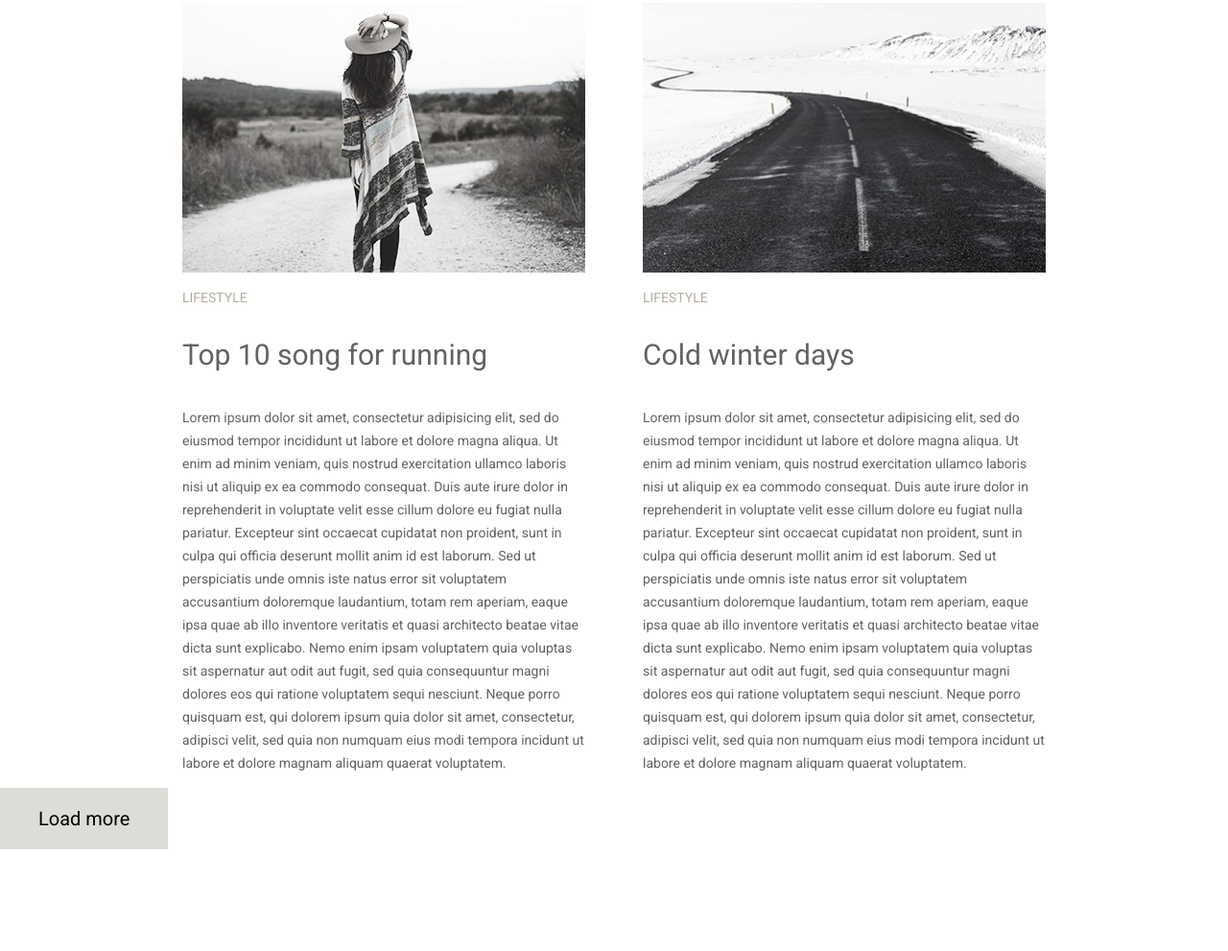
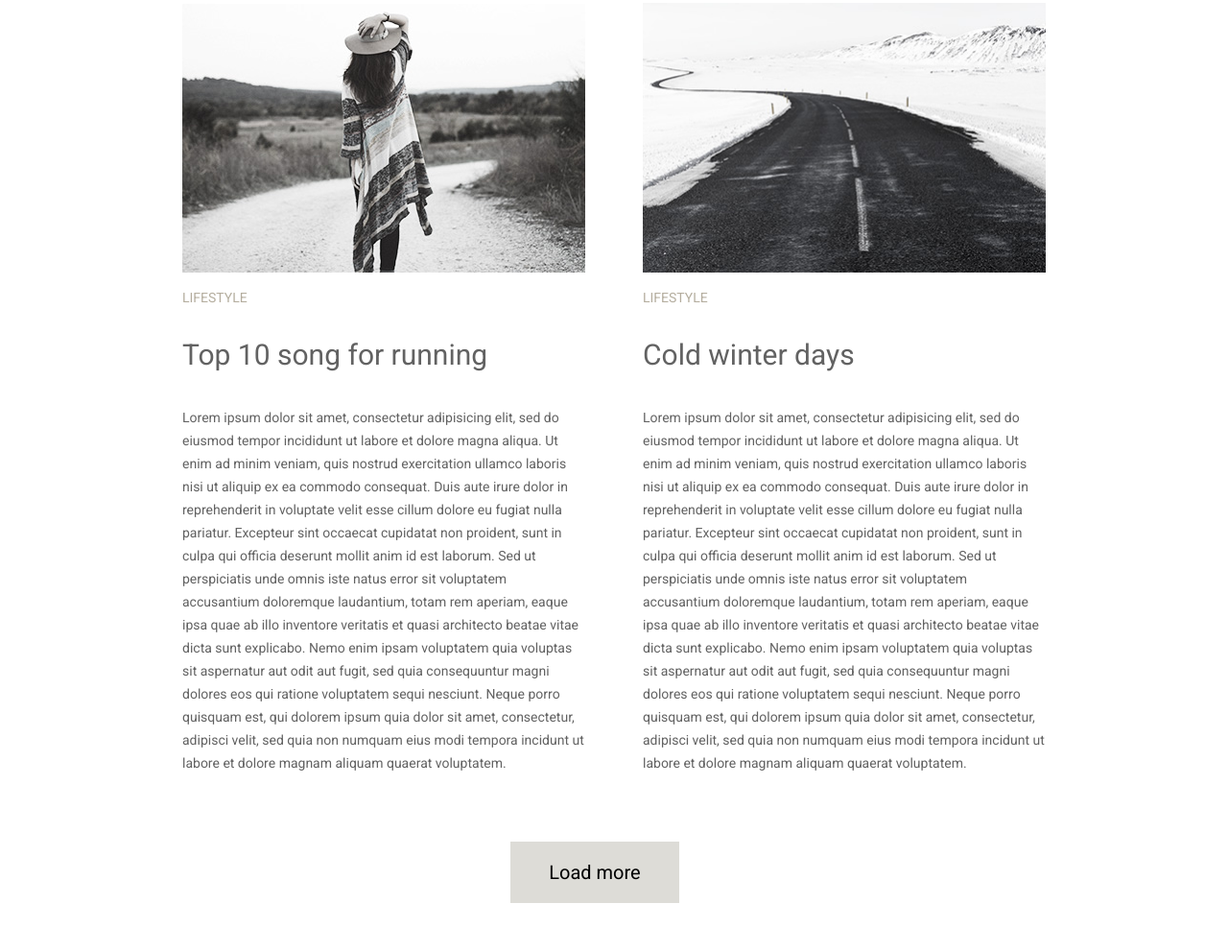
Before and after one commit to RomanVitovych/goit-fe-course, a plain HTML site: page module-03/index.html in a window 1280 px wide. Shown: the part 2086-3077 px from the top of the page at 96% size. Before the commit the page ends 2971 px from the top, so only its background shows below. Drawn offline with Linux system fonts and the light colour scheme.

Commit message:
module-03 end

```diff
--- a/module-03/css/styles.css
+++ b/module-03/css/styles.css
@@ -5,12 +5,11 @@ html {
 *,
 *: ::before,
 *: ::after {
-    box-sizing: inherit
+  box-sizing: inherit;
 }
 
 body {
-    font-family: 'Roboto',
-        sans-serif;
+  font-family: "Roboto", sans-serif;
   color: #626262;
   font-size: 14px;
   line-height: 24px;
@@ -38,6 +37,9 @@ img {
   vertical-align: middle;
   padding: 72px 0;
   margin-bottom: 26px;
+}
+.articles {
+  margin-bottom: 6px;
 }
 
 .page-navigation li {
@@ -71,7 +73,6 @@ img {
   width: 420px;
   margin-right: 60px;
   margin-bottom: 130px;
-
 }
 
 .articles-list-item:nth-child(2n) {
@@ -105,7 +106,10 @@ img {
   margin: 0;
   padding: 0;
   text-align: center;
-
+  width: 900px;
+  padding: 50px 0;
+  margin-bottom: 20px;
+  margin: 0 170px;
 }
 
 .load-batton {
@@ -116,7 +120,6 @@ img {
   font-size: 20px;
   line-height: 24px;
   cursor: pointer;
-
 }
 
 .visually-hidden {
--- a/module-03/index.html
+++ b/module-03/index.html
@@ -1,19 +1,20 @@
 <!DOCTYPE html>
 <html lang="en">
-
   <head>
     <meta charset="UTF-8" />
     <meta name="viewport" content="width=device-width, initial-scale=1.0" />
     <title>Homework 03</title>
     <link rel="stylesheet" href="css/normalize.css" />
-  <link href="https://fonts.googleapis.com/css?family=Roboto&display=swap" rel="stylesheet" />
+    <link
+      href="https://fonts.googleapis.com/css?family=Roboto&display=swap"
+      rel="stylesheet"
+    />
     <link rel="stylesheet" href="css/styles.css" />
   </head>
 
   <body>
     <header class="page-header container">
       <section>
-
         <nav>
           <ul class="page-navigation">
             <li>
@@ -174,10 +175,9 @@
       </section>
     </main>
     <footer class="page-footer-container">
-    <div class="footer-navigation">
+      <nav class="footer-navigation">
         <button class="load-batton">Load more</button>
-    </div>
+      </nav>
     </footer>
   </body>
-
 </html>
```
Lines whose indentation alone changed are shown as unchanged.
